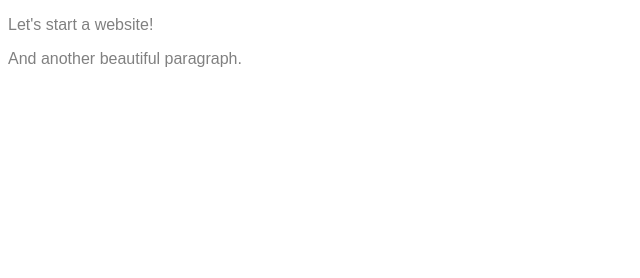
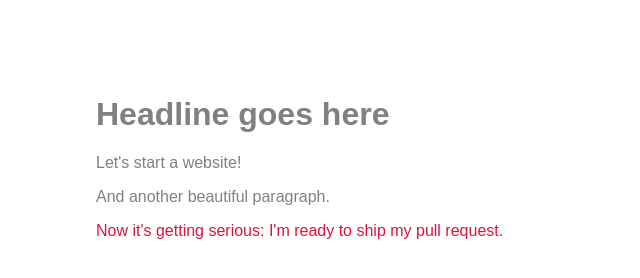
Before and after one commit to nicolewalter/RubyProject, a plain HTML site: page index.html in a window 1280 px wide. Shown: the whole page, without its empty margins (0-640 px from the left). Drawn offline with Linux system fonts and the light colour scheme; a small style sheet from the web is missing.

Commit message:
changes in the index file

```diff
--- a/index.html
+++ b/index.html
@@ -10,11 +10,20 @@
     	font-family: "Roboto+Condensed", Sans-Serif;
     	font-weight: 300;
     	color: grey;
+      margin-top: 6em;
+      margin-left: 6em;
     }
+
+    #red {
+      color: crimson
+    }
+
     </style>
   </head>
   <body>
+    <h1>Headline goes here</h1>
   	<div id="intro"><p>Let's start a website!</p>
-      <p>And another beautiful paragraph.</p></div>
+      <p>And another beautiful paragraph.</p>
+      <p id="red">Now it's getting serious: I'm ready to ship my pull request.</p></div>
   </body>
 </html>
```
